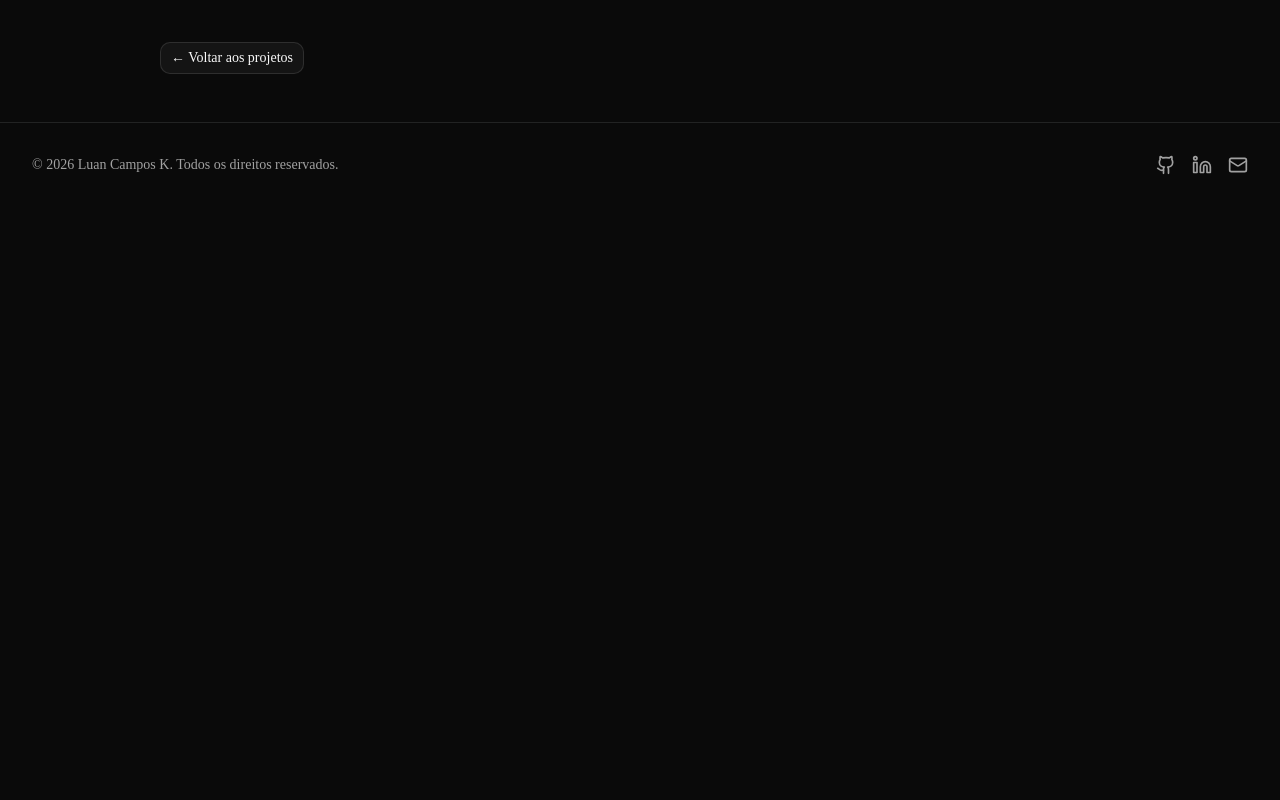
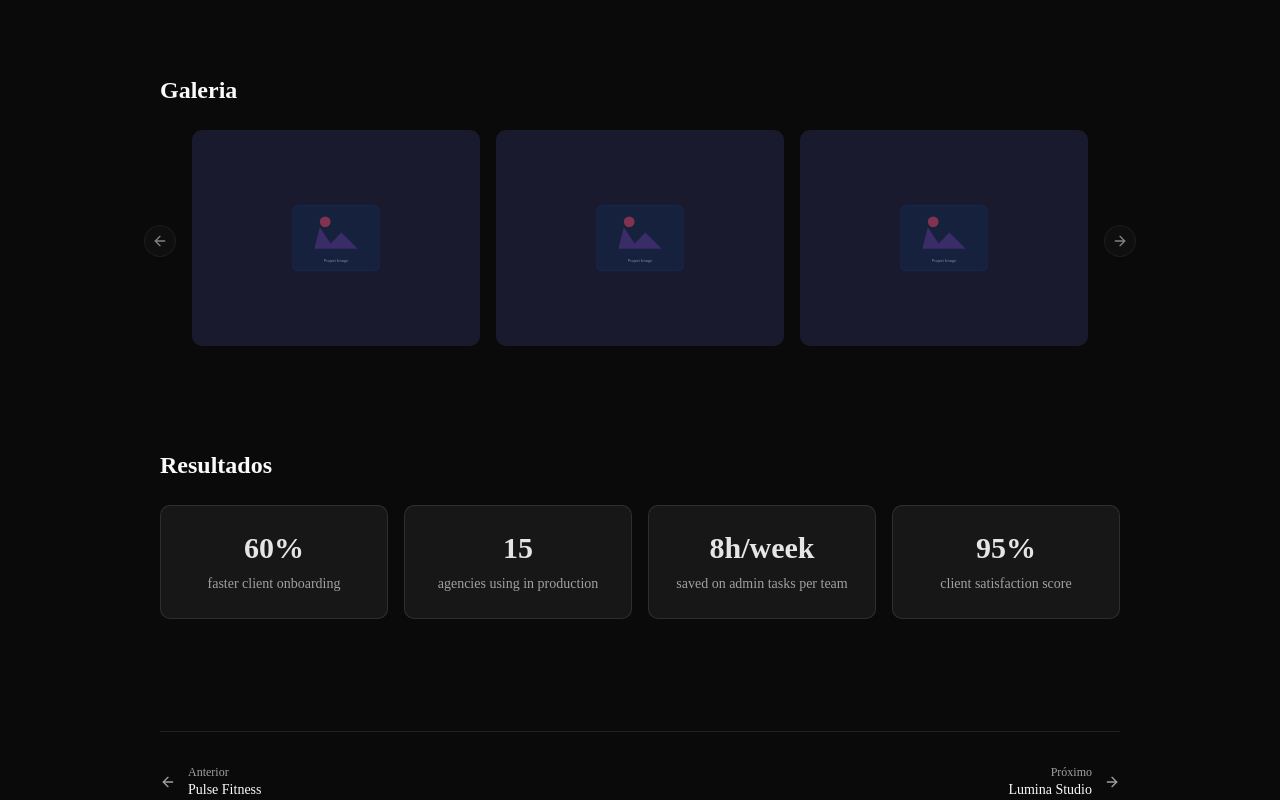
Before and after one commit to luancamposck/portfolio, a Next.js app: page /projects/atlas-crm in a window 1280 px wide. Shown: the part 940-1740 px from the top of the page. Before the commit the page ends 1147 px from the top, so only its background shows below. Built offline with nearby package versions, Linux system fonts and the light colour scheme.

Commit message:
feat: US-024 - Project detail page — Gallery, results, and navigation

```diff
--- a/src/app/projects/[slug]/page.tsx
+++ b/src/app/projects/[slug]/page.tsx
@@ -4,6 +4,9 @@ import Image from "next/image"
 import Link from "next/link"
 import { notFound } from "next/navigation"
 import { getProjectBySlug, projects } from "@/data/projects"
+import { ProjectGallery } from "@/shared/components/sections/projects/project-gallery"
+import { ProjectNavigation } from "@/shared/components/sections/projects/project-navigation"
+import { ProjectResults } from "@/shared/components/sections/projects/project-results"
 import { Badge } from "@/shared/components/ui/badge"
 import { buttonVariants } from "@/shared/components/ui/button"
 
@@ -43,6 +46,10 @@ export default async function ProjectDetailPage({ params }: Props) {
 	if (!project) {
 		notFound()
 	}
+
+	const currentIndex = projects.findIndex((p) => p.slug === slug)
+	const prevProject = currentIndex > 0 ? projects[currentIndex - 1] : null
+	const nextProject = currentIndex < projects.length - 1 ? projects[currentIndex + 1] : null
 
 	return (
 		<article>
@@ -111,9 +118,23 @@ export default async function ProjectDetailPage({ params }: Props) {
 						))}
 					</div>
 				</div>
+			</div>
 
-				{/* Back link */}
-				<div className="mt-16">
+			{/* Image gallery */}
+			<div className="mx-auto max-w-5xl px-4 sm:px-6 lg:px-8">
+				<ProjectGallery images={project.images} title={project.title} />
+			</div>
+
+			{/* Results */}
+			<div className="mx-auto max-w-5xl px-4 sm:px-6 lg:px-8">
+				<ProjectResults results={project.results} />
+			</div>
+
+			{/* Prev/Next navigation + Back link */}
+			<div className="mx-auto max-w-5xl px-4 pb-16 sm:px-6 lg:px-8">
+				<ProjectNavigation prev={prevProject} next={nextProject} />
+
+				<div className="mt-8">
 					<Link href="/projects" className={buttonVariants({ variant: "outline" })}>
 						&larr; Voltar aos projetos
 					</Link>
--- /dev/null
+++ b/src/shared/components/sections/projects/project-gallery.tsx
@@ -0,0 +1,60 @@
+"use client"
+
+import Image from "next/image"
+import { useState } from "react"
+import { SectionWrapper } from "@/shared/components/layout/section-wrapper"
+import { Carousel, CarouselContent, CarouselItem, CarouselNext, CarouselPrevious } from "@/shared/components/ui/carousel"
+import { Dialog, DialogContent, DialogTitle } from "@/shared/components/ui/dialog"
+
+interface ProjectGalleryProps {
+	images: string[]
+	title: string
+}
+
+export function ProjectGallery({ images, title }: ProjectGalleryProps) {
+	const [lightboxIndex, setLightboxIndex] = useState<number | null>(null)
+	const indexedImages = images.map((src, i) => ({ id: `img-${i}`, src, index: i }))
+
+	if (images.length === 0) return null
+
+	return (
+		<SectionWrapper className="py-12">
+			<h2 className="text-2xl font-bold">Galeria</h2>
+			<div className="mt-6">
+				<Carousel opts={{ align: "start", loop: true }} className="mx-auto w-full max-w-4xl">
+					<CarouselContent>
+						{indexedImages.map((item) => (
+							<CarouselItem key={item.id} className="basis-full sm:basis-1/2 lg:basis-1/3">
+								<button type="button" className="group relative aspect-[4/3] w-full cursor-pointer overflow-hidden rounded-lg" onClick={() => setLightboxIndex(item.index)}>
+									<Image
+										src={item.src}
+										alt={`${title} - Imagem ${item.index + 1}`}
+										fill
+										className="object-cover transition-transform duration-300 group-hover:scale-105"
+										sizes="(max-width: 640px) 100vw, (max-width: 1024px) 50vw, 33vw"
+									/>
+									<div className="absolute inset-0 bg-black/0 transition-colors group-hover:bg-black/20" />
+								</button>
+							</CarouselItem>
+						))}
+					</CarouselContent>
+					<CarouselPrevious className="-left-4 sm:-left-12" />
+					<CarouselNext className="-right-4 sm:-right-12" />
+				</Carousel>
+			</div>
+
+			<Dialog open={lightboxIndex !== null} onOpenChange={(open) => !open && setLightboxIndex(null)}>
+				<DialogContent className="max-w-4xl border-none bg-transparent p-0 shadow-none">
+					<DialogTitle className="sr-only">
+						{title} - Imagem {lightboxIndex !== null ? lightboxIndex + 1 : ""}
+					</DialogTitle>
+					{lightboxIndex !== null && (
+						<div className="relative aspect-video w-full overflow-hidden rounded-lg">
+							<Image src={images[lightboxIndex]} alt={`${title} - Imagem ${lightboxIndex + 1}`} fill className="object-contain" sizes="90vw" />
+						</div>
+					)}
+				</DialogContent>
+			</Dialog>
+		</SectionWrapper>
+	)
+}
--- /dev/null
+++ b/src/shared/components/sections/projects/project-navigation.tsx
@@ -0,0 +1,39 @@
+import { ArrowLeft, ArrowRight } from "lucide-react"
+import Link from "next/link"
+import type { Project } from "@/data/projects"
+
+interface ProjectNavigationProps {
+	prev: Project | null
+	next: Project | null
+}
+
+export function ProjectNavigation({ prev, next }: ProjectNavigationProps) {
+	return (
+		<nav className="mt-16 border-t pt-8">
+			<div className="flex items-center justify-between">
+				{prev ? (
+					<Link href={`/projects/${prev.slug}`} className="group flex items-center gap-3 text-sm text-muted-foreground transition-colors hover:text-foreground">
+						<ArrowLeft className="size-4 transition-transform group-hover:-translate-x-1" />
+						<div>
+							<p className="text-xs text-muted-foreground">Anterior</p>
+							<p className="font-medium text-foreground">{prev.title}</p>
+						</div>
+					</Link>
+				) : (
+					<div />
+				)}
+				{next ? (
+					<Link href={`/projects/${next.slug}`} className="group flex items-center gap-3 text-right text-sm text-muted-foreground transition-colors hover:text-foreground">
+						<div>
+							<p className="text-xs text-muted-foreground">Próximo</p>
+							<p className="font-medium text-foreground">{next.title}</p>
+						</div>
+						<ArrowRight className="size-4 transition-transform group-hover:translate-x-1" />
+					</Link>
+				) : (
+					<div />
+				)}
+			</div>
+		</nav>
+	)
+}
--- /dev/null
+++ b/src/shared/components/sections/projects/project-results.tsx
@@ -0,0 +1,49 @@
+"use client"
+
+import { Counter } from "@/shared/components/creative/counter"
+import { SectionWrapper } from "@/shared/components/layout/section-wrapper"
+
+interface ProjectResultsProps {
+	results: string[]
+}
+
+export function ProjectResults({ results }: ProjectResultsProps) {
+	if (results.length === 0) return null
+
+	return (
+		<SectionWrapper className="py-12">
+			<h2 className="text-2xl font-bold">Resultados</h2>
+			<div className="mt-6 grid gap-4 sm:grid-cols-2 lg:grid-cols-4">
+				{results.map((result) => {
+					const parsed = parseResult(result)
+					return (
+						<div key={result} className="rounded-lg border bg-card p-6 text-center">
+							{parsed ? (
+								<>
+									<div className="text-3xl font-bold text-primary">
+										<Counter target={parsed.number} suffix={parsed.suffix} />
+									</div>
+									<p className="mt-2 text-sm text-muted-foreground">{parsed.label}</p>
+								</>
+							) : (
+								<p className="text-sm text-muted-foreground">{result}</p>
+							)}
+						</div>
+					)
+				})}
+			</div>
+		</SectionWrapper>
+	)
+}
+
+function parseResult(result: string): { number: number; suffix: string; label: string } | null {
+	const match = result.match(/^([\d.]+)([\w%+/]*)\s+(.+)$/)
+	if (match) {
+		return { number: Number.parseFloat(match[1]), suffix: match[2], label: match[3] }
+	}
+	const match2 = result.match(/^(.+?)\s+([\d.]+)([\w%+/]*)$/)
+	if (match2) {
+		return { number: Number.parseFloat(match2[2]), suffix: match2[3], label: match2[1] }
+	}
+	return null
+}
```
